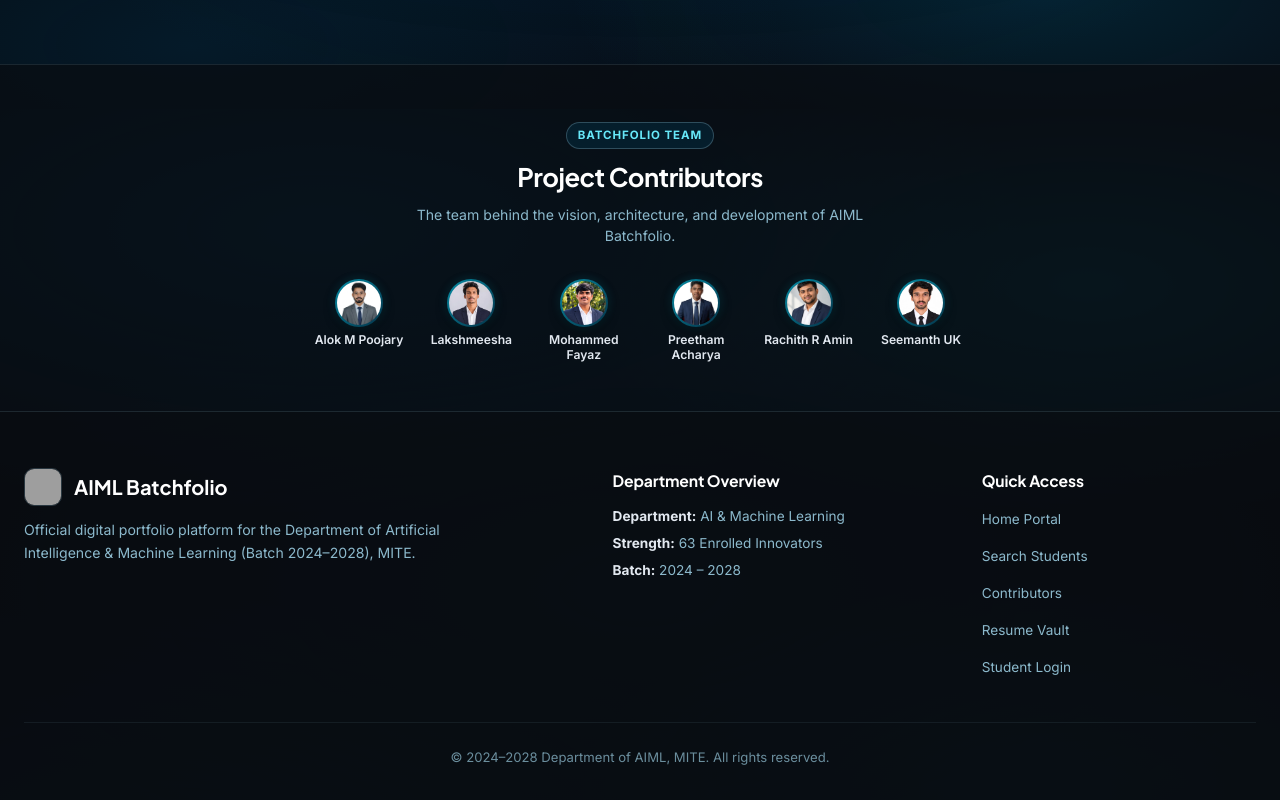
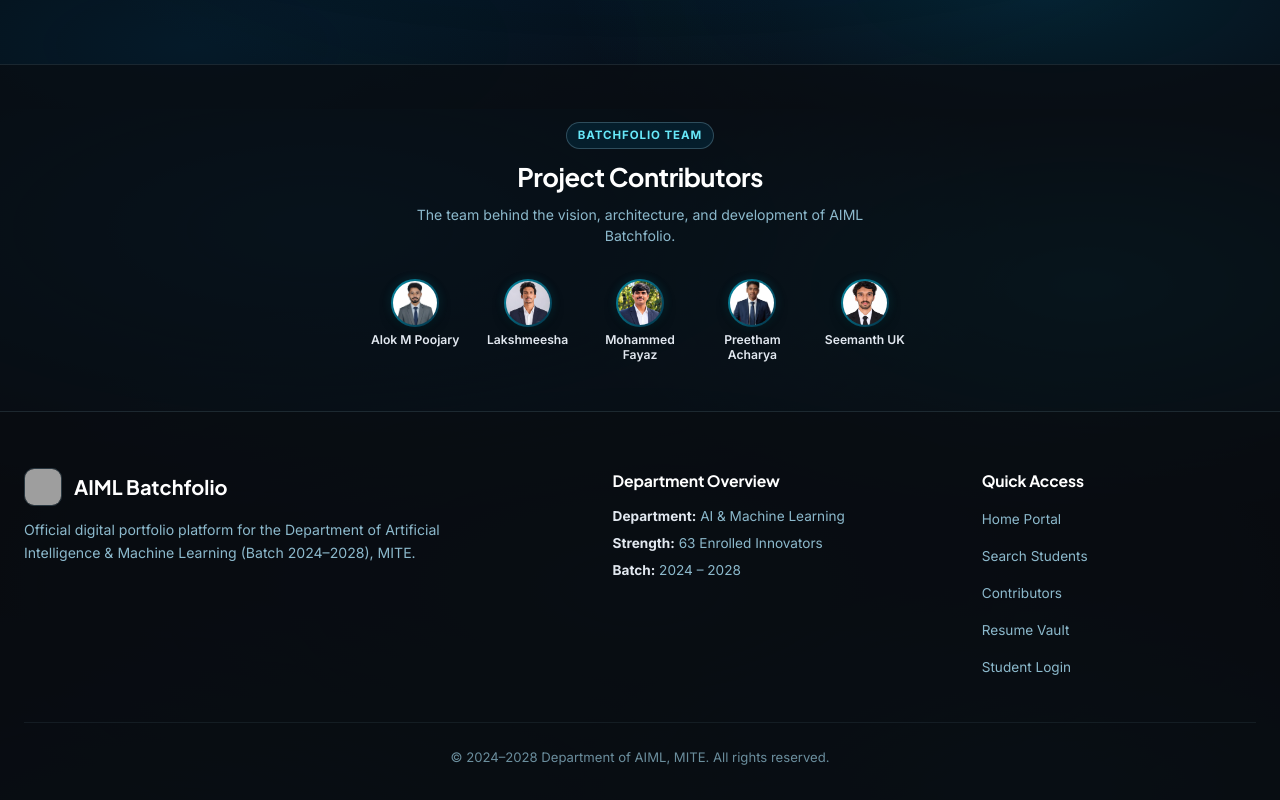
Before and after one commit to PreethamAcharya86/aiml-batchfolio, a Next.js app in the folder frontend/: page / in a window 1280 px wide. Shown: the part 1491-2291 px from the top of the page. Built offline with nearby package versions, Linux system fonts and the light colour scheme; no server answers; grey boxes are pictures that could not be loaded.

Commit message:
finalized version 4

```diff
--- a/frontend/app/page.tsx
+++ b/frontend/app/page.tsx
@@ -50,7 +50,6 @@ const CONTRIBUTORS = [
   { name: "Lakshmeesha", image: "/assets/Lakshmeesha.webp" },
   { name: "Mohammed Fayaz", image: "/assets/Mohammed%20Fayaz.webp" },
   { name: "Preetham Acharya", image: "/assets/Preetham%20Acharya.webp" },
-  { name: "Rachith R Amin", image: "/assets/Rachith%20R%20Amin.webp" },
   { name: "Seemanth UK", image: "/assets/Seemanth%20UK.webp" },
 ];
 
```
Also changed, not shown: frontend/public/assets/Rachith R Amin.webp (deleted).
